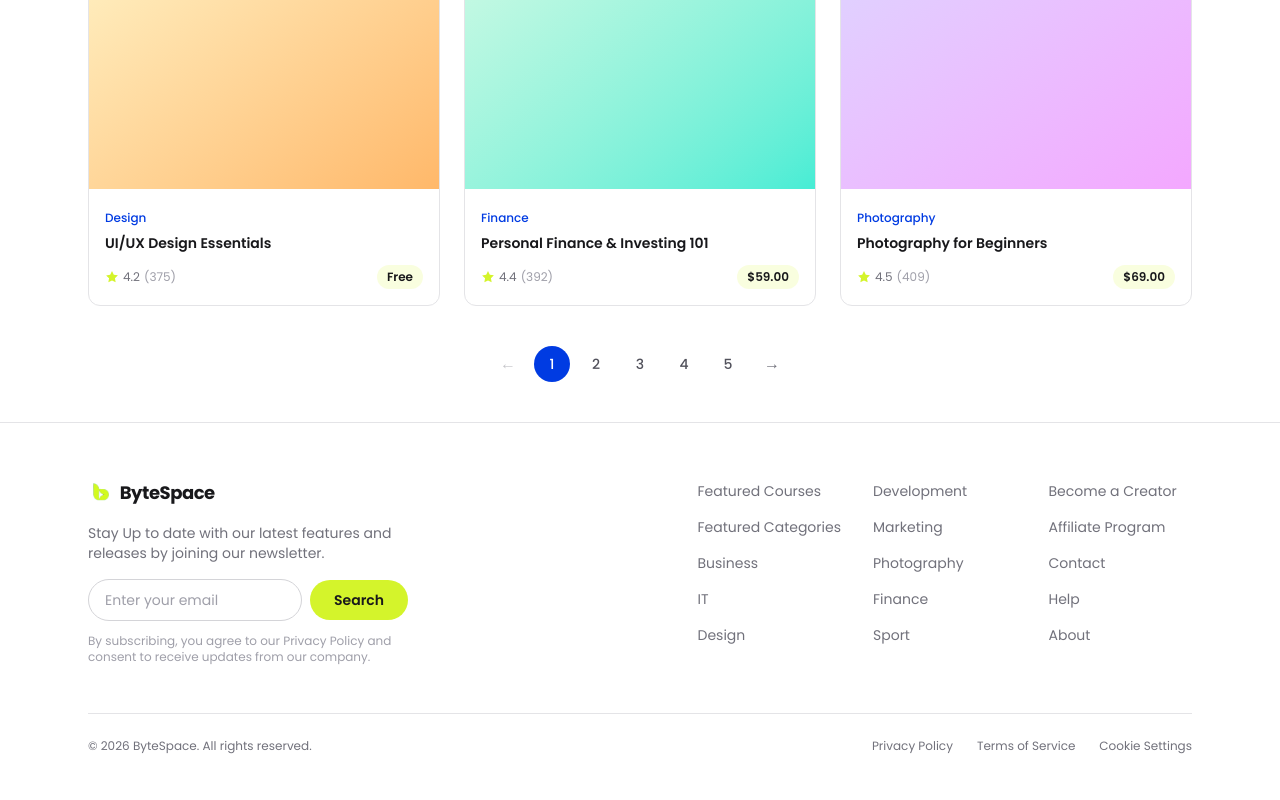
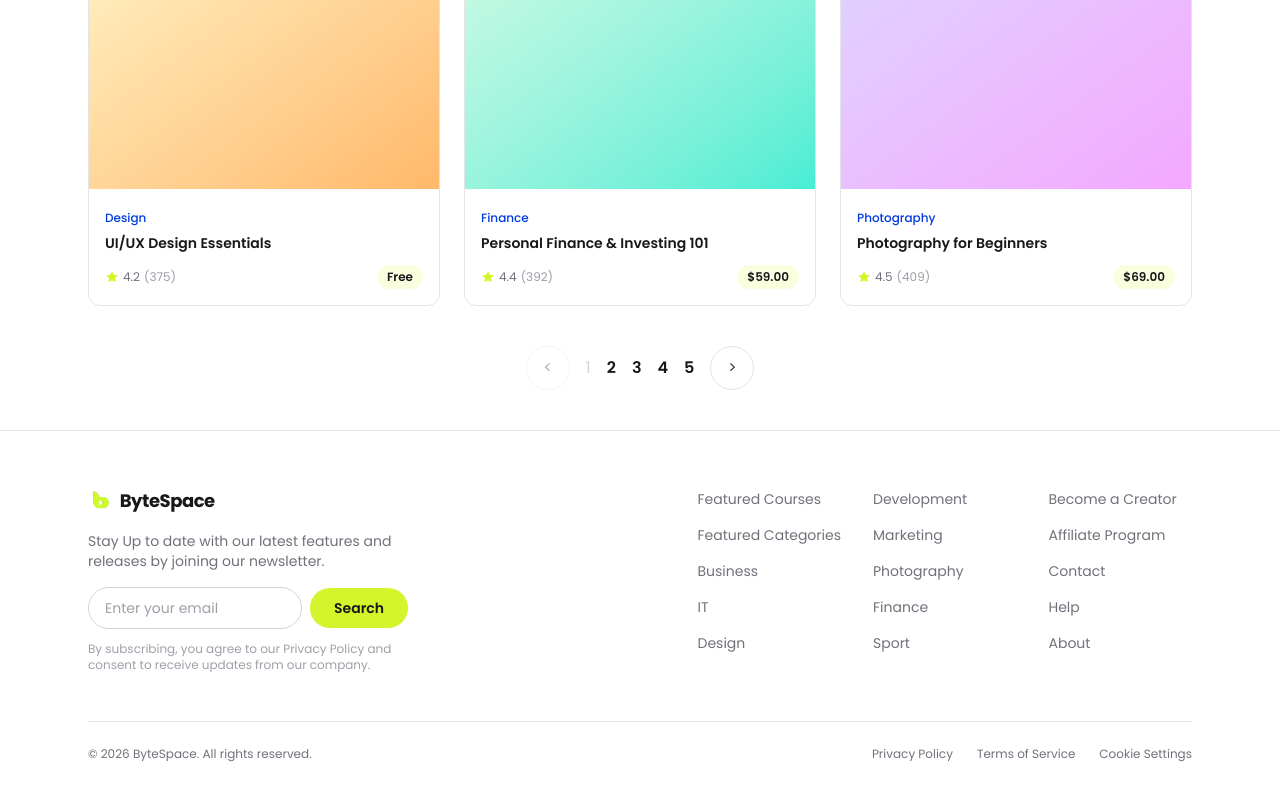
Before and after one commit to mdsujon-dev/ByteSpace, a Next.js app: page /courses in a window 1280 px wide. Shown: the part 2419-3219 px from the top of the page. Built offline with nearby package versions, Linux system fonts and the light colour scheme.

Commit message:
Match pagination to design: outlined circular arrows, muted current page
Prev/next are now bordered circle buttons instead of filled hover
states, and the active page number is shown muted/light instead of
highlighted, with other page numbers bold.

```diff
--- a/src/components/ui/Pagination.tsx
+++ b/src/components/ui/Pagination.tsx
@@ -7,38 +7,43 @@ export function Pagination({ page = 1, totalPages = 5 }: PaginationProps) {
   const pages = Array.from({ length: totalPages }, (_, i) => i + 1);
 
   return (
-    <nav className="flex items-center justify-center gap-2" aria-label="Pagination">
+    <nav
+      className="flex items-center justify-center gap-4"
+      aria-label="Pagination"
+    >
       <button
         type="button"
         disabled={page === 1}
         aria-label="Previous page"
-        className="flex h-9 w-9 items-center justify-center rounded-full text-zinc-500 transition-colors hover:bg-zinc-100 disabled:opacity-40"
+        className="flex h-11 w-11 items-center justify-center rounded-full border border-zinc-200 text-zinc-700 transition-colors hover:border-zinc-300 disabled:opacity-40"
       >
-        &larr;
+        &lt;
       </button>
 
+      <div className="flex items-center gap-4">
         {pages.map((p) => (
           <button
             key={p}
             type="button"
             aria-current={p === page ? "page" : undefined}
-          className={`flex h-9 w-9 items-center justify-center rounded-full text-sm font-medium transition-colors ${
+            className={`text-base transition-colors ${
               p === page
-              ? "bg-brand-blue text-white"
-              : "text-zinc-600 hover:bg-zinc-100"
+                ? "text-zinc-300"
+                : "font-semibold text-zinc-900 hover:text-brand-blue"
             }`}
           >
             {p}
           </button>
         ))}
+      </div>
 
       <button
         type="button"
         disabled={page === totalPages}
         aria-label="Next page"
-        className="flex h-9 w-9 items-center justify-center rounded-full text-zinc-500 transition-colors hover:bg-zinc-100 disabled:opacity-40"
+        className="flex h-11 w-11 items-center justify-center rounded-full border border-zinc-200 text-zinc-700 transition-colors hover:border-zinc-300 disabled:opacity-40"
       >
-        &rarr;
+        &gt;
       </button>
     </nav>
   );
```
Lines whose indentation alone changed are shown as unchanged.
